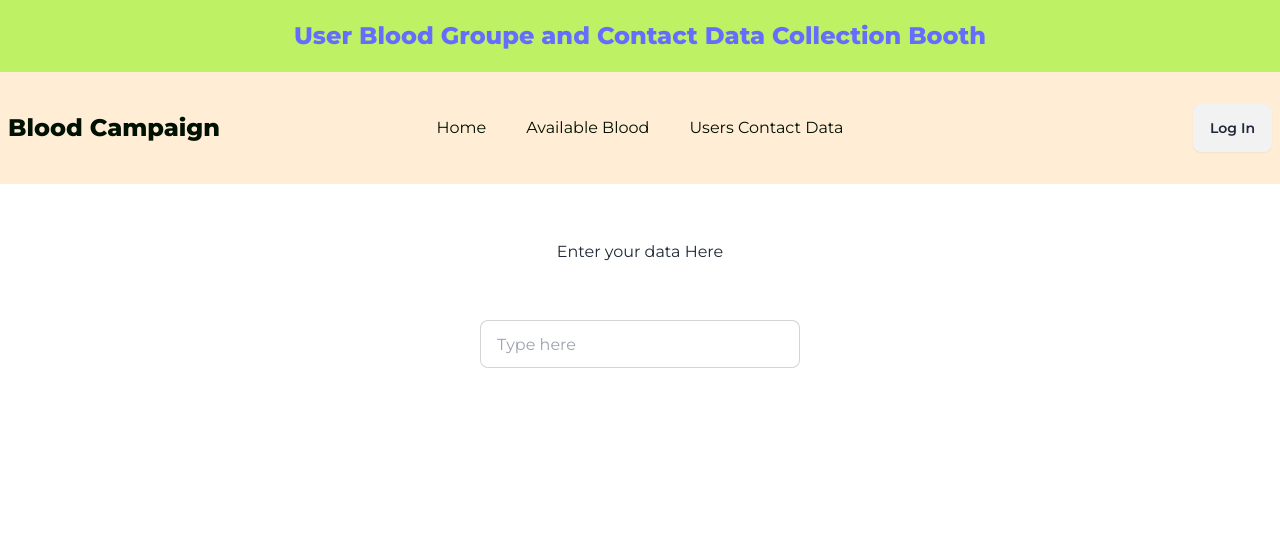
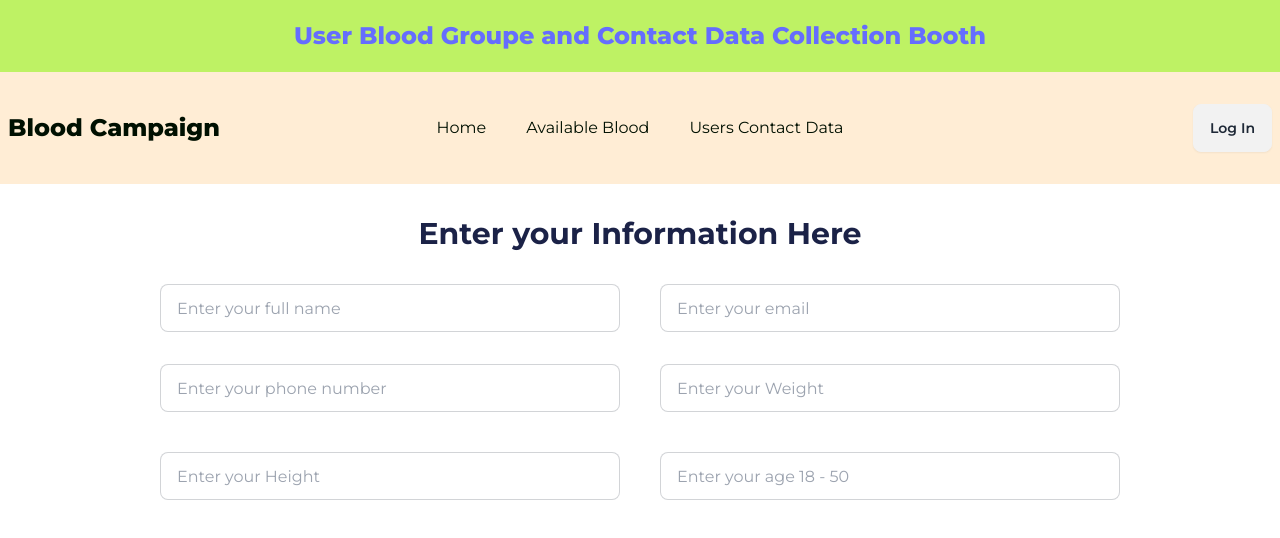
Before and after one commit to mdselimme/Blood-Doner-Data-Collection-Crud-Frontend-React, a React (Vite) app: page / in a window 1280 px wide. Shown: the top 538 px of the page. Built offline with nearby package versions, Linux system fonts and the light colour scheme.

Commit message:
'blood-donar-information-form

```diff
--- a/src/Components/Home/Home.jsx
+++ b/src/Components/Home/Home.jsx
@@ -1,14 +1,53 @@
 const Home = () => {
   return (
     <div className="container mx-auto">
-      <h1 className="text-center py-14">Enter your data Here</h1>
-      <div className="text-center">
+      <h1 className="text-center py-8 text-3xl font-bold text-[#1B2247]">
+        Enter your Information Here
+      </h1>
+      <div className="text-center w-3/4 mx-auto">
         <form>
-          <input
-            type="text"
-            placeholder="Type here"
-            className="input input-bordered w-full max-w-xs"
-          />
+          <div className="grid grid-cols-2 gap-10 mb-8">
+            <input
+              type="text"
+              name="username"
+              placeholder="Enter your full name"
+              className="input input-bordered w-full"
+            />
+            <input
+              type="email"
+              name="email"
+              placeholder="Enter your email"
+              className="input input-bordered w-full"
+            />
+          </div>
+          <div className="grid grid-cols-2 gap-10 mb-10">
+            <input
+              type="number"
+              name="phonenumber"
+              placeholder="Enter your phone number"
+              className="input input-bordered w-full"
+            />
+            <input
+              type="number"
+              name="weight"
+              placeholder="Enter your Weight"
+              className="input input-bordered w-full"
+            />
+          </div>
+          <div className="grid grid-cols-2 gap-10 mb-10">
+            <input
+              type="number"
+              name="height"
+              placeholder="Enter your Height"
+              className="input input-bordered w-full"
+            />
+            <input
+              type="number"
+              name="age"
+              placeholder="Enter your age 18 - 50"
+              className="input input-bordered w-full"
+            />
+          </div>
         </form>
       </div>
     </div>
```
